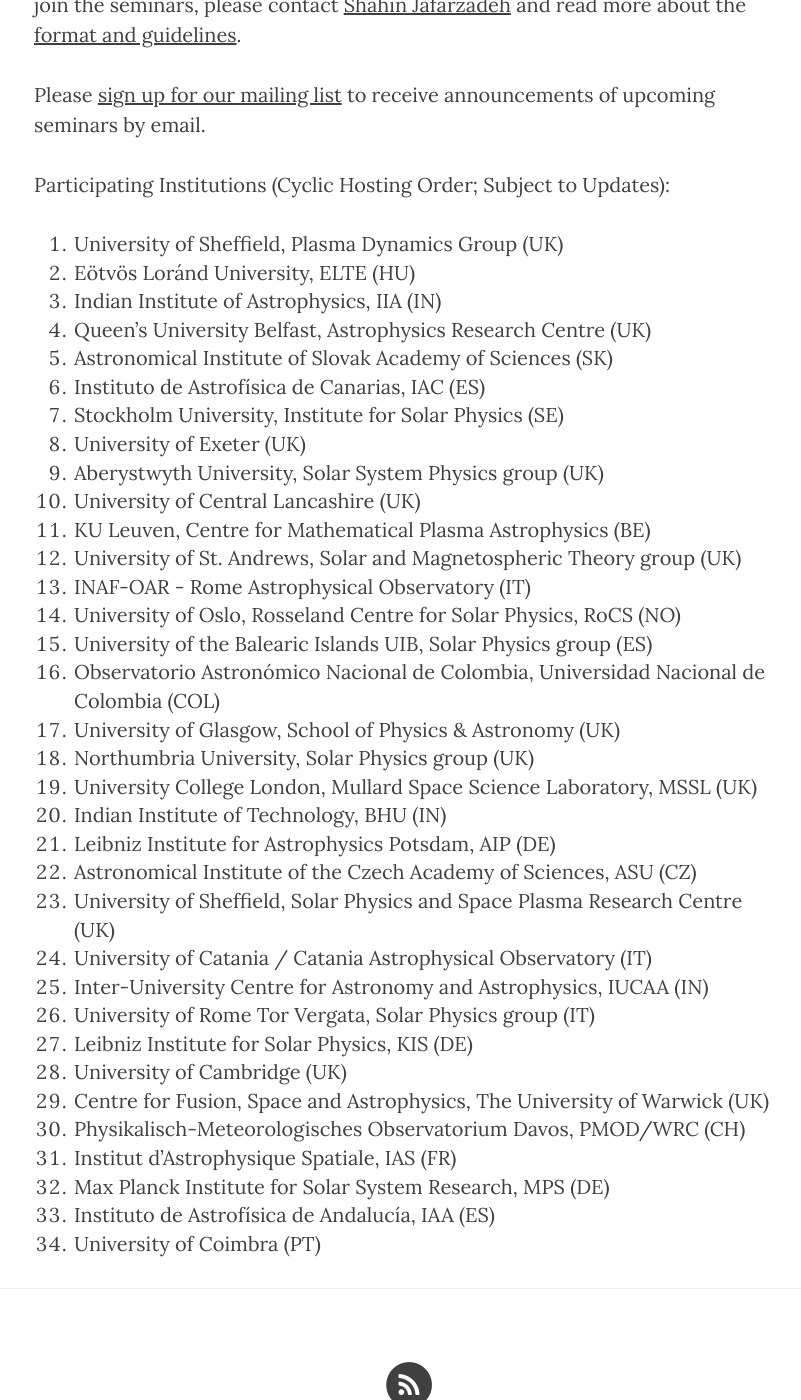
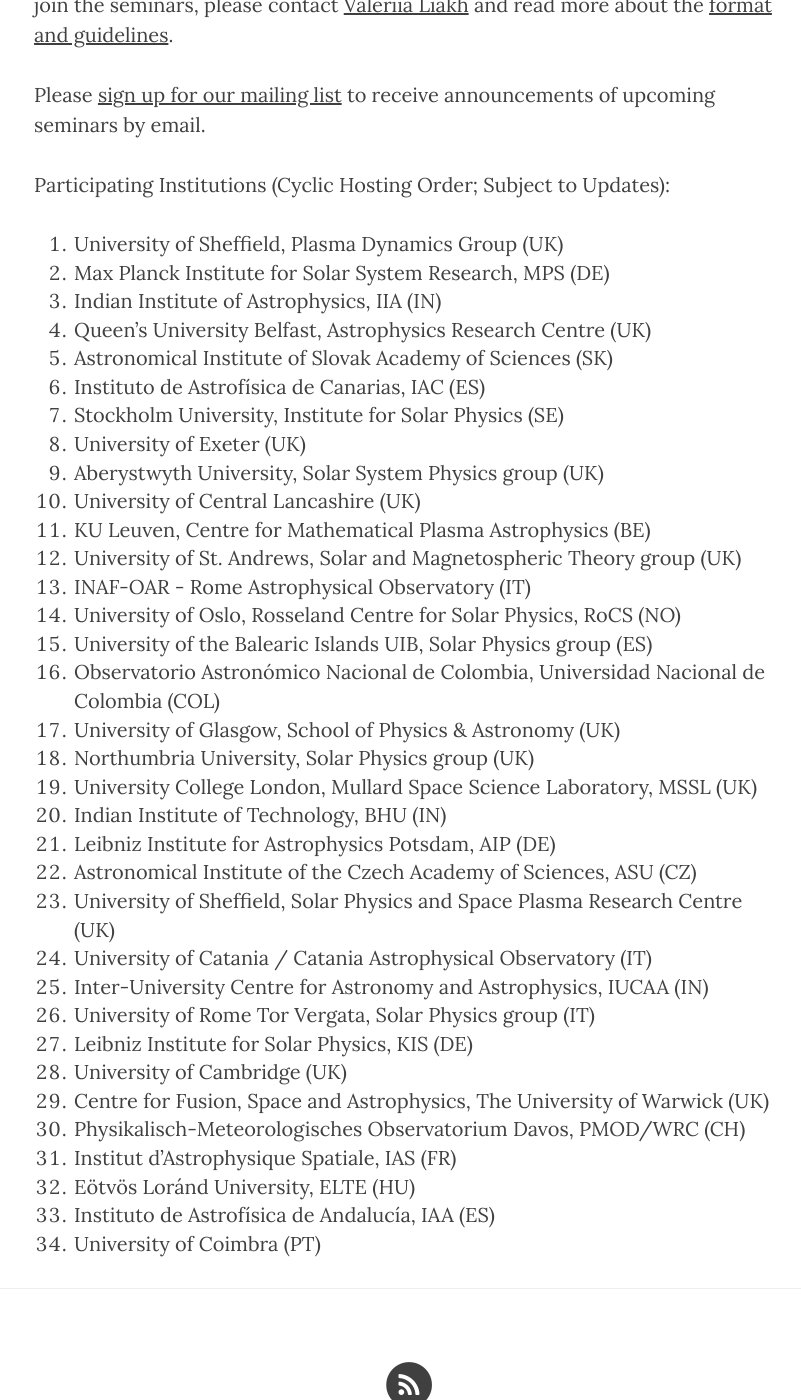
Before and after one commit to ITA-Solar/espos, a Jekyll site: the page built from about.md, in a window 1280 px wide and 1400 px high, scrolled down 782 px. Shown: the whole window, without its empty margins (231-1032 px from the left). Built offline with Jekyll 4.4.1, drawn with Linux system fonts in a browser that asks for light colours; nearby versions of some CDN libraries; some of the changed lines change nothing that is shown.

Commit message:
Update about.md

```diff
--- a/about.md
+++ b/about.md
@@ -7,14 +7,14 @@
 
 The European Solar Physics Online Seminars (ESPOS) is a series of regular seminars held by video-conference, mainly, between European institutions. The aim is to build an effective and open platform for the exchange of scientific ideas among the European solar physics groups. The online seminars allow researchers to share their work more widely with a specialised audience, and give some exposure to cutting-edge research for students and other young researchers that do not regularly travel to conferences.
 
-Different institutes take turns at hosting a speaker. If your institute would like to join the seminars, please contact [Shahin Jafarzadeh](mailto:shahin.jafarzadeh@astro.uio.no) and read more about the [format and guidelines](../guidelines/).
+Different institutes take turns at hosting a speaker. If your institute would like to join the seminars, please contact [Valeriia Liakh](mailto:valeriia.liakh@astro.uio.no) and read more about the [format and guidelines](../guidelines/).
 
 Please [sign up for our mailing list](https://sympa.uio.no/astro.uio.no/subscribe/espos-announce) to receive announcements of upcoming seminars by email.
 
 Participating Institutions (Cyclic Hosting Order; Subject to Updates):
 
 1. University of Sheffield, Plasma Dynamics Group (UK)
-2. Eötvös Loránd University, ELTE (HU)
+2. Max Planck Institute for Solar System Research, MPS (DE)
 3. Indian Institute of Astrophysics, IIA (IN)
 4. Queen’s University Belfast, Astrophysics Research Centre (UK)
 5. Astronomical Institute of Slovak Academy of Sciences (SK)
@@ -44,6 +44,6 @@
 29. Centre for Fusion, Space and Astrophysics, The University of Warwick (UK)
 30. Physikalisch-Meteorologisches Observatorium Davos, PMOD/WRC (CH)
 31. Institut d’Astrophysique Spatiale, IAS (FR)
-32. Max Planck Institute for Solar System Research, MPS (DE)
+32. Eötvös Loránd University, ELTE (HU)
 33. Instituto de Astrofísica de Andalucía, IAA (ES)
 34. University of Coimbra (PT)
```
